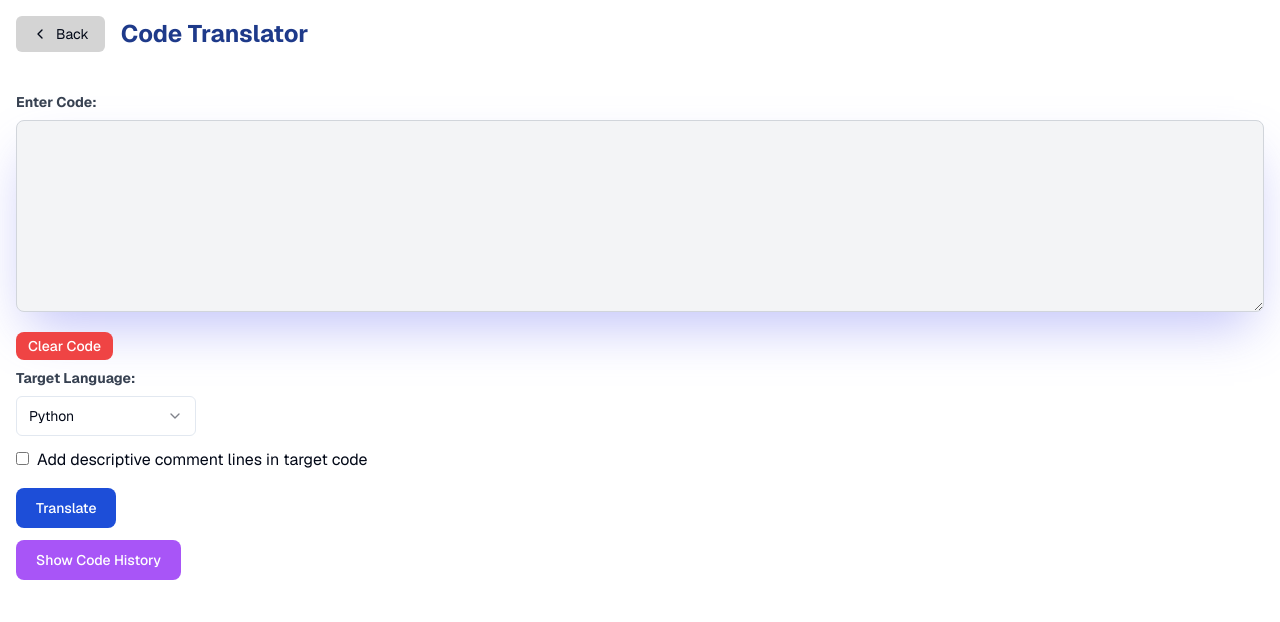
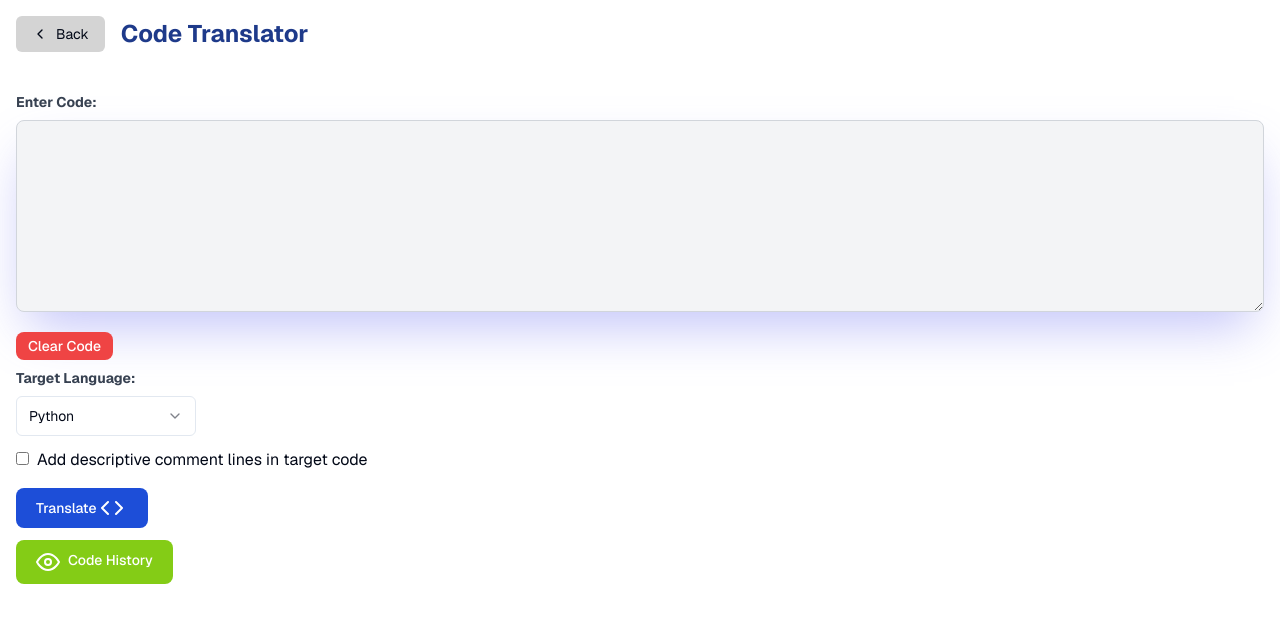
Before and after one commit to hakanyarman/code-translator, a Next.js app: page /code-translator in a window 1280 px wide. Shown: the top 622 px of the page. Built offline with nearby package versions, Linux system fonts and the light colour scheme.

Commit message:
add conditional styling and icon to buttons

```diff
--- a/app/code-translator/page.tsx
+++ b/app/code-translator/page.tsx
@@ -4,6 +4,8 @@ import { useState, useEffect } from 'react';
 import Link from 'next/link';
 import { Prism as SyntaxHighlighter } from 'react-syntax-highlighter';
 import { solarizedlight } from 'react-syntax-highlighter/dist/esm/styles/prism';
+import { vs, xonokai } from 'react-syntax-highlighter/dist/esm/styles/prism';
+
 import * as React from 'react';
 import { MoonIcon, SunIcon } from '@radix-ui/react-icons';
 import { useTheme } from 'next-themes';
@@ -23,6 +25,7 @@ import {
 import { Checkbox } from '@/components/ui/checkbox';
 import { atomDark } from 'react-syntax-highlighter/dist/esm/styles/prism';
 import { dracula } from 'react-syntax-highlighter/dist/esm/styles/prism';
+import clsx from 'clsx';
 
 interface TranslationHistoryItem {
   originalCode: string;
@@ -37,6 +40,7 @@ export default function CodeTranslator() {
   const [translatedCode, setTranslatedCode] = useState('');
   const [loading, setLoading] = useState(false);
   const [showNotification, setShowNotification] = useState(false);
+  const [showHistoryNotification, setShowHistoryNotification] = useState(false);
   const [includeComments, setIncludeComments] = useState(false);
   const [showHistory, setShowHistory] = useState(false);
   const [translationHistory, setTranslationHistory] = useState<
@@ -45,6 +49,45 @@ export default function CodeTranslator() {
 
   const [showEmptyHistoryNotification, setShowEmptyHistoryNotification] =
     useState(false);
+  const [copiedItemTimestamp, setCopiedItemTimestamp] = useState<number | null>(
+    null
+  );
+
+  const eyeOffSvg = (
+    <svg
+      xmlns="http://www.w3.org/2000/svg"
+      width="24"
+      height="24"
+      viewBox="0 0 24 24"
+      fill="none"
+      stroke="currentColor"
+      stroke-width="2"
+      stroke-linecap="round"
+      stroke-linejoin="round"
+      className="feather feather-eye-off "
+    >
+      <path d="M17.94 17.94A10.07 10.07 0 0 1 12 20c-7 0-11-8-11-8a18.45 18.45 0 0 1 5.06-5.94M9.9 4.24A9.12 9.12 0 0 1 12 4c7 0 11 8 11 8a18.5 18.5 0 0 1-2.16 3.19m-6.72-1.07a3 3 0 1 1-4.24-4.24"></path>
+      <line x1="1" y1="1" x2="23" y2="23"></line>
+    </svg>
+  );
+
+  const eyeSvg = (
+    <svg
+      xmlns="http://www.w3.org/2000/svg"
+      width="24"
+      height="24"
+      viewBox="0 0 24 24"
+      fill="none"
+      stroke="currentColor"
+      stroke-width="2"
+      stroke-linecap="round"
+      stroke-linejoin="round"
+      className="feather feather-eye "
+    >
+      <path d="M1 12s4-8 11-8 11 8 11 8-4 8-11 8-11-8-11-8z"></path>
+      <circle cx="12" cy="12" r="3"></circle>
+    </svg>
+  );
 
   useEffect(() => {
     if (showHistory && translationHistory.length === 0) {
@@ -116,6 +159,16 @@ export default function CodeTranslator() {
     setTimeout(() => setShowNotification(false), 1000);
   };
 
+  const handleCopyHistory = (historyItem: TranslationHistoryItem) => {
+    navigator.clipboard.writeText(historyItem.translatedCode);
+    setShowHistoryNotification(true);
+    setCopiedItemTimestamp(historyItem.timestamp);
+    setTimeout(() => {
+      setShowHistoryNotification(false);
+      setCopiedItemTimestamp(null);
+    }, 2000);
+  };
+
   const deleteInputCode = () => {
     setCode('');
   };
@@ -166,7 +219,9 @@ export default function CodeTranslator() {
           </svg>
           Back
         </Link>
-        <h2 className="text-blue-900 text-2xl font-bold">Code Translator</h2>
+        <div>
+          <h2 className="text-blue-900 text-2xl font-bold">Code Translator</h2>
+        </div>
       </div>
       <form onSubmit={handleSubmit}>
         <div className="mb-4 mt-6 pt-4 ">
@@ -231,10 +286,27 @@ export default function CodeTranslator() {
 
         <button
           type="submit"
-          className="text-white bg-blue-700 hover:bg-blue-800 focus:ring-4 focus:outline-none focus:ring-blue-300 font-medium rounded-lg text-sm w-full sm:w-auto px-5 py-2.5 text-center"
+          className="text-white bg-blue-700 hover:bg-blue-800 focus:ring-4 focus:outline-none focus:ring-blue-300 font-medium rounded-lg text-sm w-full sm:w-auto px-5 py-2.5 text-center flex justify-center items-center"
           disabled={loading}
         >
           {loading ? 'Translating...' : 'Translate'}
+          <span className="mx-1 h-3.5 flex items-center">
+            <svg
+              xmlns="http://www.w3.org/2000/svg"
+              width="24"
+              height="24"
+              viewBox="0 0 24 24"
+              fill="none"
+              stroke="currentColor"
+              stroke-width="2"
+              stroke-linecap="round"
+              stroke-linejoin="round"
+              className="feather feather-code "
+            >
+              <polyline points="16 18 22 12 16 6"></polyline>
+              <polyline points="8 6 2 12 8 18"></polyline>
+            </svg>
+          </span>
         </button>
       </form>
       {translatedCode && (
@@ -257,16 +329,21 @@ export default function CodeTranslator() {
             >
               <span id="default-icon">
                 <svg
-                  className="w-3.5 h-3.5"
-                  aria-hidden="true"
                   xmlns="http://www.w3.org/2000/svg"
-                  fill="currentColor"
-                  viewBox="0 0 18 20"
+                  width="24"
+                  height="24"
+                  viewBox="0 0 24 24"
+                  fill="none"
+                  stroke="currentColor"
+                  stroke-width="2"
+                  stroke-linecap="round"
+                  stroke-linejoin="round"
+                  className="feather feather-copy"
                 >
-                  <path d="M16 1h-3.278A1.992 1.992 0 0 0 11 0H7a1.993 1.993 0 0 0-1.722 1H2a2 2 0 0 0-2 2v15a2 2 0 0 0 2 2h14a2 2 0 0 0 2-2V3a2 2 0 0 0-2-2Zm-3 14H5a1 1 0 0 1 0-2h8a1 1 0 0 1 0 2Zm0-4H5a1 1 0 0 1 0-2h8a1 1 0 1 1 0 2Zm0-5H5a1 1 0 0 1 0-2h2V2h4v2h2a1 1 0 1 1 0 2Z" />
+                  <rect x="9" y="9" width="13" height="13" rx="2" ry="2"></rect>
+                  <path d="M5 15H4a2 2 0 0 1-2-2V4a2 2 0 0 1 2-2h9a2 2 0 0 1 2 2v1"></path>
                 </svg>
               </span>
-              copy
             </button>
           </div>
 
@@ -279,10 +356,13 @@ export default function CodeTranslator() {
       )}
 
       <button
-        className="text-white bg-purple-500		 hover:bg-purple-800 focus:ring-4 focus:outline-none focus:ring-blue-300 font-medium rounded-lg text-sm w-full sm:w-auto px-5 py-2.5 text-center my-3 "
+        className={clsx(
+          'text-white 		 hover:bg-lime-600 focus:ring-4 focus:outline-none focus:ring-blue-300 font-medium rounded-lg text-sm w-full sm:w-auto px-5 py-2.5 text-center my-3 flex justify-center ',
+          showHistory ? 'bg-red-400' : 'bg-lime-500'
+        )}
         onClick={() => setShowHistory(!showHistory)}
       >
-        {showHistory ? 'Hide ' : 'Show '}
+        <span className="mr-2"> {showHistory ? eyeOffSvg : eyeSvg}</span>
         Code History
       </button>
       {showHistory && (
@@ -304,20 +384,58 @@ export default function CodeTranslator() {
                 {item.originalCode}
               </pre>
               <h3 className="font-bold">Translated Code:</h3>
-              <pre className="bg-white  rounded mt-1">
+              <pre className="relative bg-white  rounded mt-1">
                 <SyntaxHighlighter
                   language={getLanguage(targetLanguage)}
-                  style={dracula}
+                  style={xonokai}
                   showLineNumbers={true}
                 >
                   {item.translatedCode}
                 </SyntaxHighlighter>
+                <button
+                  onClick={() => handleCopyHistory(item)}
+                  className="absolute end-2 top-2 text-white "
+                >
+                  <span id="default-icon ">
+                    <svg
+                      xmlns="http://www.w3.org/2000/svg"
+                      width="24"
+                      height="24"
+                      viewBox="0 0 24 24"
+                      fill="none"
+                      stroke="currentColor"
+                      stroke-width="2"
+                      stroke-linecap="round"
+                      stroke-linejoin="round"
+                      className="feather feather-copy"
+                    >
+                      <rect
+                        x="9"
+                        y="9"
+                        width="13"
+                        height="13"
+                        rx="2"
+                        ry="2"
+                      ></rect>
+                      <path d="M5 15H4a2 2 0 0 1-2-2V4a2 2 0 0 1 2-2h9a2 2 0 0 1 2 2v1"></path>
+                    </svg>
+                  </span>
+                  {/* <span className="mr-2">copy</span> */}
+                </button>
+                {showHistoryNotification &&
+                  copiedItemTimestamp === item.timestamp && (
+                    <div className="fixed bottom-4 right-4 bg-green-600 text-white px-2 py-2 rounded-lg shadow-lg z-50 text-xs">
+                      Code translation dated{' '}
+                      {new Date(item.timestamp).toLocaleString()} is copied
+                    </div>
+                  )}
               </pre>
               <p className="text-sm text-gray-500 mt-2">
                 Translation Date: {new Date(item.timestamp).toLocaleString()}
               </p>
             </div>
           ))}
+
           {translationHistory.length > 0 && (
             <button
               className="text-white bg-red-500 hover:bg-red-600 focus:ring-4 focus:outline-none focus:ring-green-300 font-medium rounded-lg text-xs sm:text-sm px-3 py-1 mt-2"
--- a/utils/supabase/middleware.ts
+++ b/utils/supabase/middleware.ts
@@ -86,7 +86,6 @@ export async function updateSession(request: NextRequest) {
       headers: request.headers,
     },
   });
-
   const supabase = createServerClient(
     process.env.NEXT_PUBLIC_SUPABASE_URL!,
     process.env.NEXT_PUBLIC_SUPABASE_ANON_KEY!,
```
